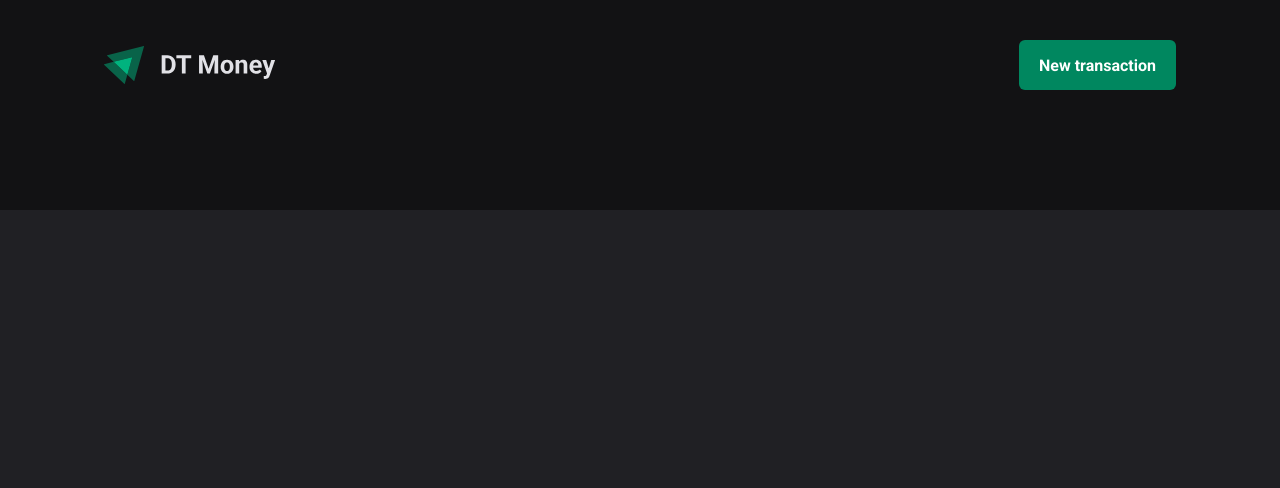
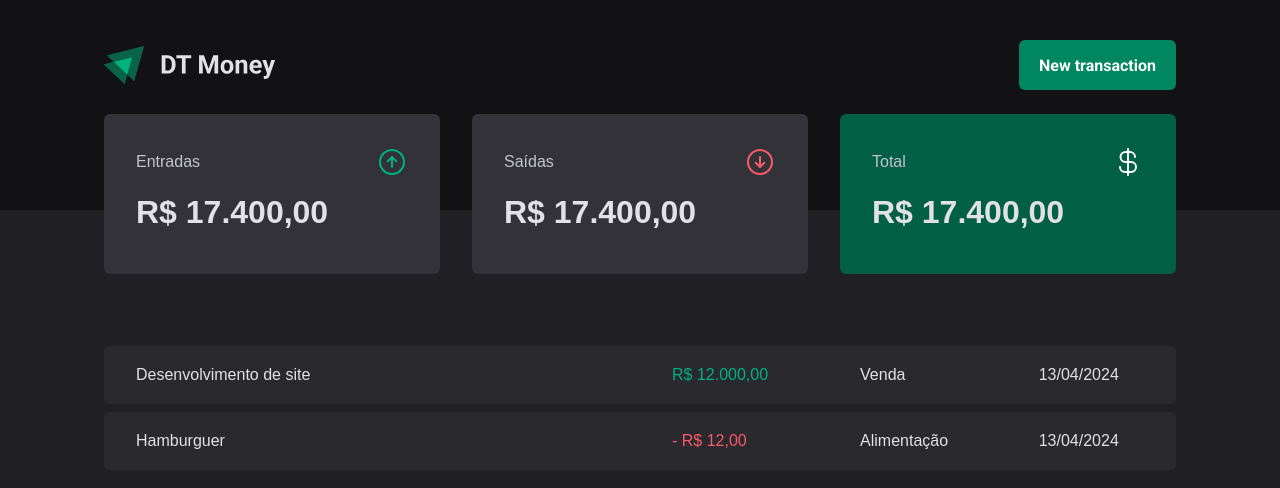
Before and after one commit to iurych/dt-money, a React (Vite) app: page / in a window 1280 px wide. Shown: the top 488 px of the page. Built offline with nearby package versions, Linux system fonts and the light colour scheme.

Commit message:
feat: add transctionContainer and summary

```diff
--- a/package.json
+++ b/package.json
@@ -10,6 +10,7 @@
     "preview": "vite preview"
   },
   "dependencies": {
+    "phosphor-react": "^1.4.1",
     "react": "^18.2.0",
     "react-dom": "^18.2.0",
     "styled-components": "^6.1.8"
--- /dev/null
+++ b/src/components/Summary/index.tsx
@@ -0,0 +1,34 @@
+import { ArrowCircleDown, ArrowCircleUp, CurrencyDollar } from "phosphor-react"
+import { SummaryCard, SummaryContainer } from "./style"
+
+export const Summary = () => {
+  return (
+    <SummaryContainer>
+      <SummaryCard>
+        <header>
+          <span>Entradas</span>
+          <ArrowCircleUp size={32} color="#00b37e" />
+        </header>
+
+        <strong>R$ 17.400,00</strong>
+      </SummaryCard>
+      <SummaryCard>
+        <header>
+          <span>Saídas</span>
+          <ArrowCircleDown size={32} color="#f75a68" />
+        </header>
+
+        <strong>R$ 17.400,00</strong>
+      </SummaryCard>
+
+      <SummaryCard variant="green" >
+        <header>
+          <span>Total</span>
+          <CurrencyDollar size={32} color="#fff" />
+        </header>
+
+        <strong>R$ 17.400,00</strong>
+      </SummaryCard>
+    </SummaryContainer>
+  )
+}
--- /dev/null
+++ b/src/components/Summary/style.ts
@@ -0,0 +1,43 @@
+import styled, { css } from "styled-components";
+
+export const SummaryContainer = styled.section`
+  width: 100%;
+  max-width: 1120px;
+  margin: 0 auto;
+  padding: 0 1.5rem;
+
+  display: grid;
+  grid-template-columns: repeat(3, 1fr);
+  gap: 2rem;
+
+  margin-top: -6rem;
+`
+
+interface summaryCardProps {
+  variant?: 'green'
+}
+
+export const SummaryCard = styled.div<summaryCardProps>`
+  background-color: ${({theme}) => theme['gray-600']};
+  padding: 2rem;
+  border-radius: 6px;
+
+  header {
+    display: flex;
+    justify-content: space-between;
+    align-items: center;
+
+    color: ${({theme}) => theme['gray-300']};
+  }
+
+  strong {
+    display: block;
+    margin-top: 1rem;
+    font-size: 2rem;
+    height: 3rem;
+  }
+
+  ${ props => props.variant === 'green' && css`
+    background-color: ${({theme}) => theme['green-700']};
+  `}
+`
--- a/src/global.ts
+++ b/src/global.ts
@@ -6,8 +6,6 @@
     padding: 0;
     font-family: sans-serif;
     box-sizing: border-box;
-
-
   }
 
   :focus {
--- a/src/pages/transactions/index.tsx
+++ b/src/pages/transactions/index.tsx
@@ -1,9 +1,40 @@
+import React from "react"
 import { Header } from "../../components/Header"
+import { Summary } from "../../components/Summary"
+import { PriceHighlight, TransactionContainer, TransactionTable } from "./style"
 
 export const Transactions = () => {
   return (
-    <div>
+    <React.Fragment>
       <Header />
-    </div>
+      <Summary />
+      <TransactionContainer>
+
+        <TransactionTable>
+          <tbody>
+            <tr>
+              <td width='50%' >Desenvolvimento de site</td>
+              <td>
+                <PriceHighlight variant="income" >
+                  R$ 12.000,00
+                </PriceHighlight>
+              </td>
+              <td>Venda</td>
+              <td>13/04/2024</td>
+            </tr>
+            <tr>
+              <td width='50%' >Hamburguer</td>
+              <td>
+                <PriceHighlight variant="outcome" >
+                  - R$ 12,00
+                </PriceHighlight>
+              </td>
+              <td>Alimentação</td>
+              <td>13/04/2024</td>
+            </tr>
+          </tbody>
+        </TransactionTable>
+      </TransactionContainer>
+     </React.Fragment>
   )
 }
--- a/src/pages/transactions/style.ts
+++ b/src/pages/transactions/style.ts
@@ -0,0 +1,40 @@
+import styled from "styled-components";
+
+export const TransactionContainer = styled.main`
+  width: 100%;
+  max-width: 1120px;
+  margin: 4rem auto 0;
+  padding: 0 1.5rem;
+`;
+
+export const TransactionTable = styled.table`
+  width: 100%;
+  border-collapse: separate;
+  border-spacing: 0 0.5rem;
+
+  td {
+    padding: 1.25rem 2rem;
+    background-color: ${({theme}) => theme['gray-700']};
+
+    &:first-child {
+      border-top-left-radius: 6px;
+      border-bottom-left-radius: 6px;
+
+    }
+
+    &:last-child {
+      border-top-right-radius: 6px;
+      border-bottom-right-radius: 6px;
+    }
+
+  }
+`
+
+interface PriceHighlightProps {
+  variant?: 'income' | 'outcome'
+}
+
+export const PriceHighlight = styled.span<PriceHighlightProps>`
+  color: ${({variant, theme}) =>
+  variant === 'income' ? theme['green-300'] : theme['red-300']};
+`
```
Also changed, not shown: 1 other file (tests, documents, lock files or other folders).
